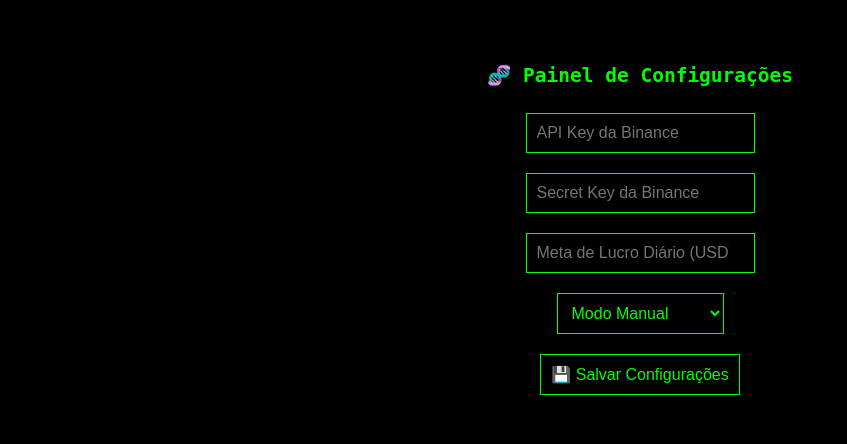
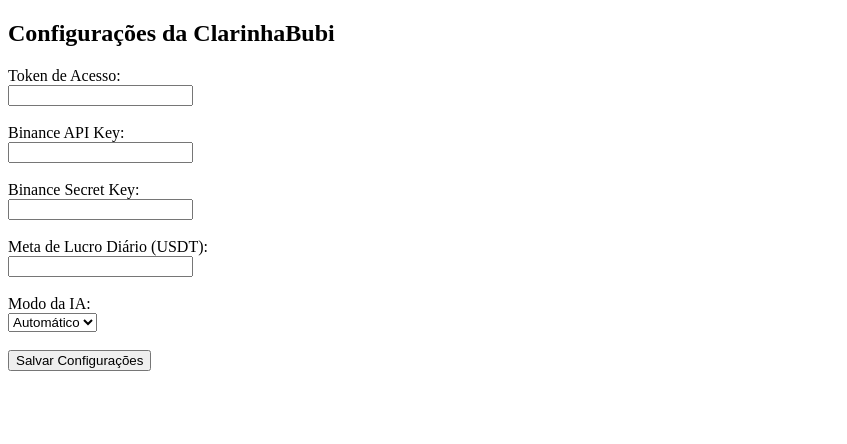
Before and after one commit to Claratrade33/Clara-verse, a Flask app: template templates/painel_configuracoes.html in a window 1280 px wide. Shown: the top 444 px of the page, without its empty margins (0-847 px from the left). Run offline with Flask 3, Linux system fonts and the light colour scheme; the template is opened without the code that fills it, so the values that code supplies are empty.

Commit message:
Atualizar o painel_configuracoes.html

```diff
--- a/templates/painel_configuracoes.html
+++ b/templates/painel_configuracoes.html
@@ -2,36 +2,30 @@
 <html lang="pt-br">
 <head>
     <meta charset="UTF-8">
-    <title>Painel de Configurações</title>
-    <style>
-        body {
-            background-color: #000;
-            color: #0f0;
-            font-family: monospace;
-            text-align: center;
-            padding: 40px;
-        }
-        input, select, button {
-            background-color: black;
-            color: lime;
-            border: 1px solid lime;
-            padding: 10px;
-            margin: 10px;
-            font-size: 16px;
-        }
-    </style>
+    <title>Configurações da IA</title>
 </head>
 <body>
-    <h2>🧬 Painel de Configurações</h2>
-    <form method="POST">
-        <input type="text" name="api" placeholder="API Key da Binance"><br>
-        <input type="text" name="secret" placeholder="Secret Key da Binance"><br>
-        <input type="number" name="meta" placeholder="Meta de Lucro Diário (USDT)"><br>
+    <h2>Configurações da ClarinhaBubi</h2>
+    <form action="/salvar-configuracoes" method="post">
+        <label>Token de Acesso:</label><br>
+        <input type="text" name="token"><br><br>
+
+        <label>Binance API Key:</label><br>
+        <input type="text" name="api_key"><br><br>
+
+        <label>Binance Secret Key:</label><br>
+        <input type="text" name="secret_key"><br><br>
+
+        <label>Meta de Lucro Diário (USDT):</label><br>
+        <input type="number" name="meta"><br><br>
+
+        <label>Modo da IA:</label><br>
         <select name="modo">
-            <option value="manual">Modo Manual</option>
-            <option value="automatico">Modo Automático</option>
-        </select><br>
-        <button type="submit">💾 Salvar Configurações</button>
+            <option value="automatico">Automático</option>
+            <option value="manual">Manual</option>
+        </select><br><br>
+
+        <button type="submit">Salvar Configurações</button>
     </form>
 </body>
 </html>
```
